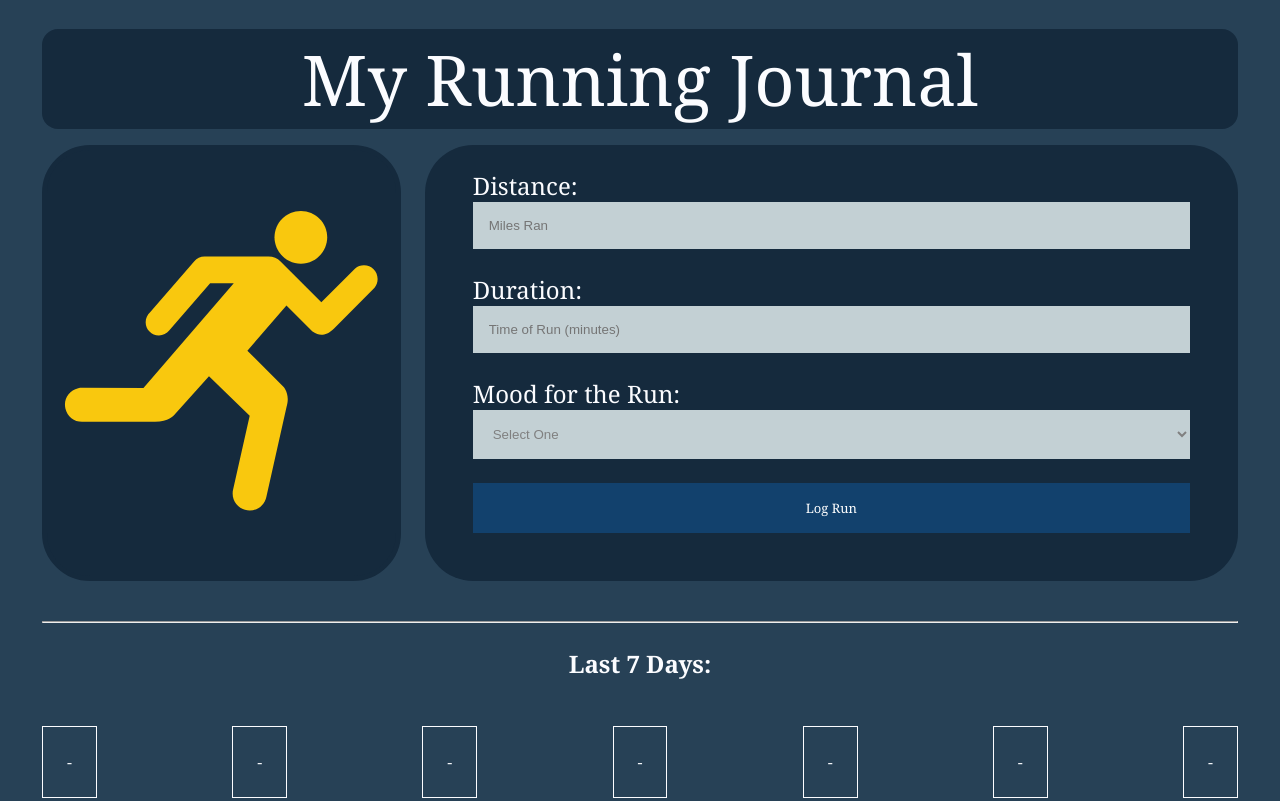
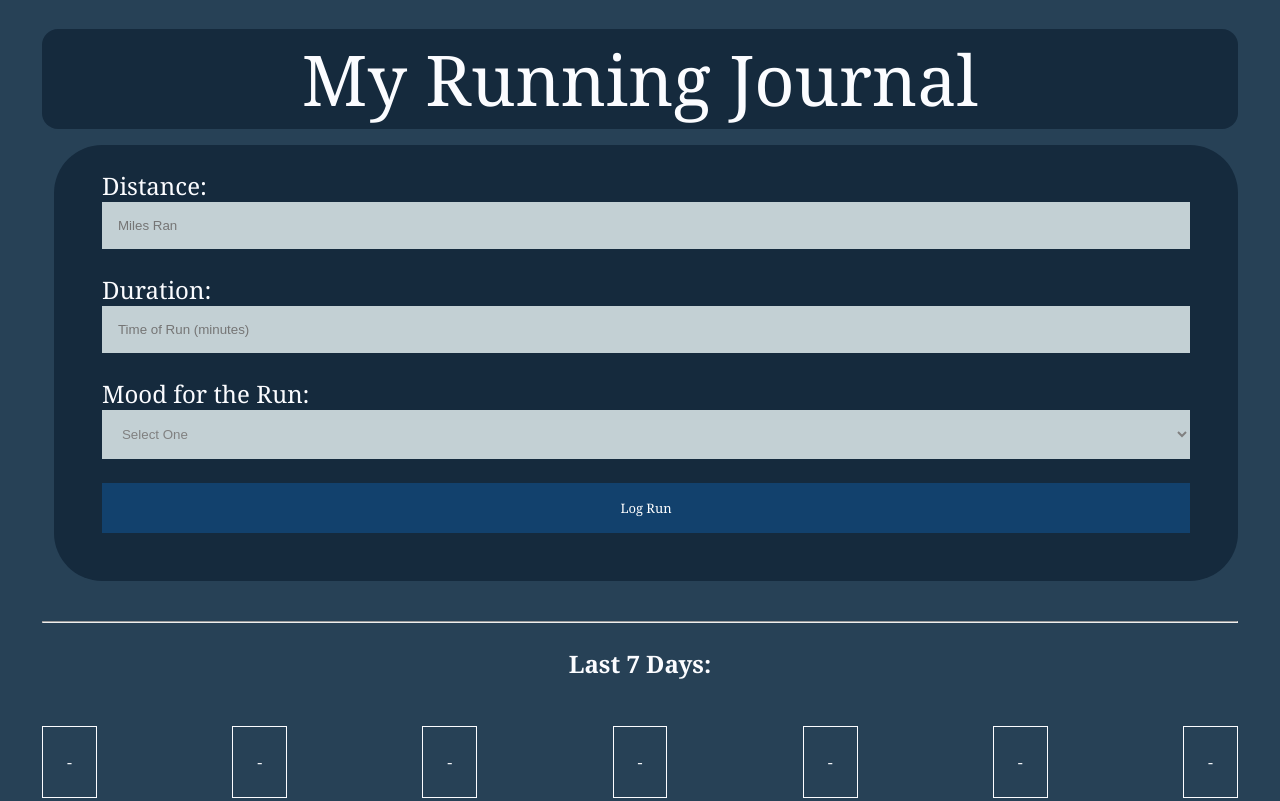
Before and after one commit to pacoberba/Hello-index.html, a plain HTML site: page index.html in a window 1280 px wide. Shown: the top 801 px of the page. Drawn offline with Linux system fonts and the light colour scheme.

Commit message:
Update index.html

```diff
--- a/index.html
+++ b/index.html
@@ -13,7 +13,7 @@
             My Running Journal
         </header>
         <section class=mainframes>
-            <section class="runningman windows">
+<!--             <section class="runningman windows">
                 <div class="imageman">
                     <svg width="383" height="300" viewBox="0 0 383 367" fill="none" xmlns="http://www.w3.org/2000/svg">
                         <path d="M288.603 64.462C306.387 64.462 320.81 49.991 320.81 32.207C320.81 14.423 306.388 0 288.603 0C270.77 0 256.348 14.422 256.348 32.207C256.348 49.991 270.77 64.462 288.603 64.462Z" fill="#F9C80E"/>
@@ -21,7 +21,7 @@
                         </svg>
                     <span
                 </div>
-            </section>
+            </section> -->
             <section class="runninginputs windows rowspacing">
                 <form>
                     <div class="spacinginput">
```
